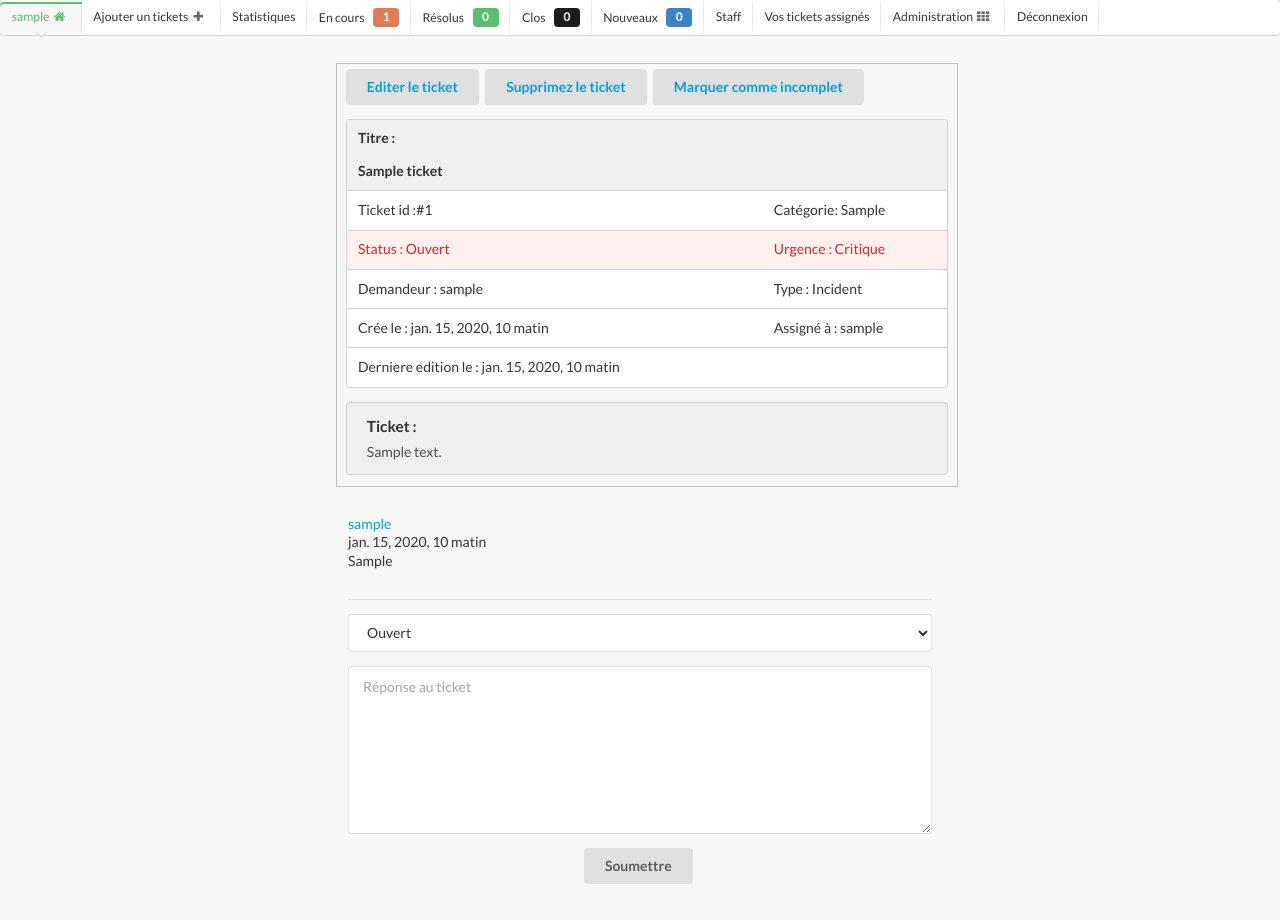
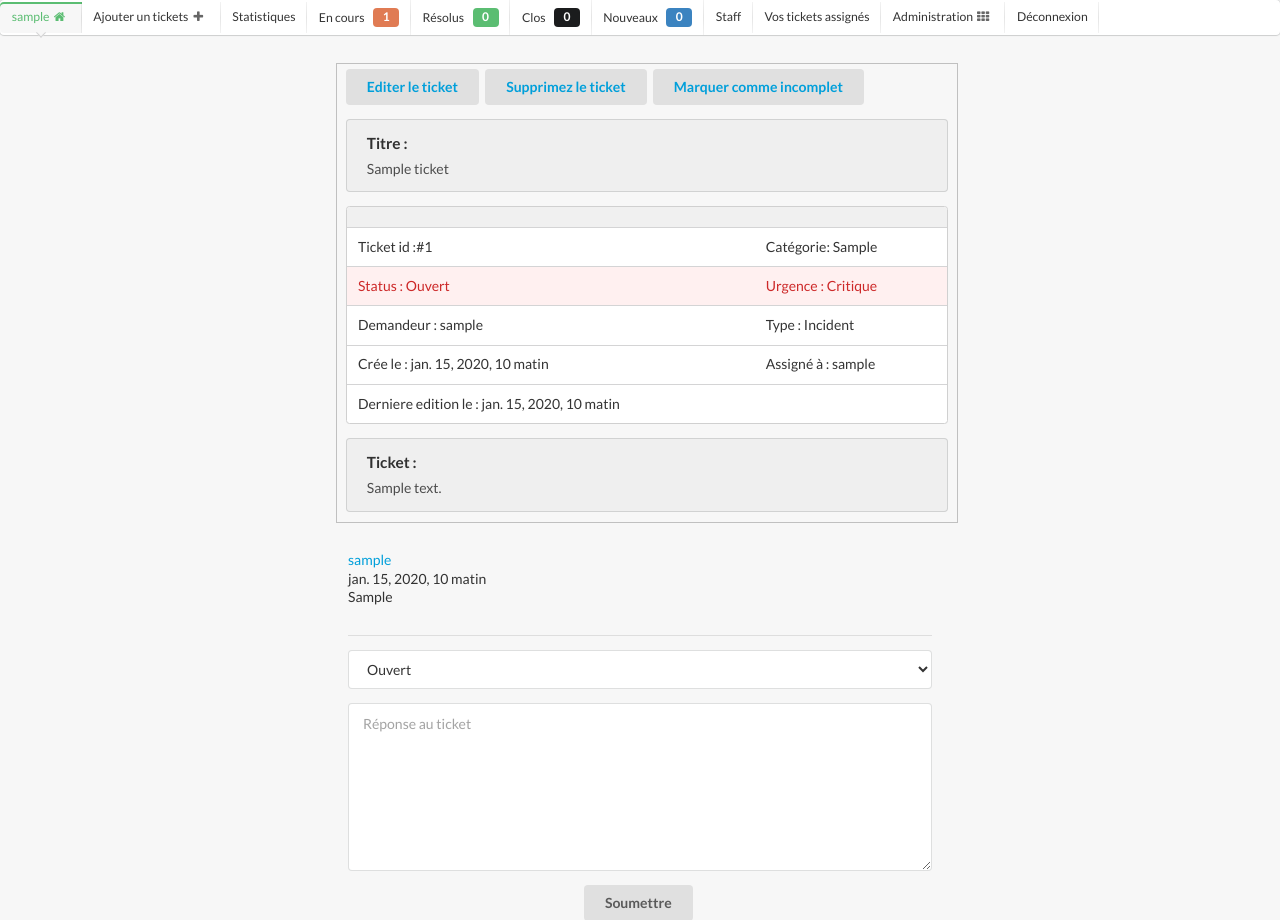
Before and after one commit to Houtmann/Aidez-moi, a Django app: a page that uses ticket/templates/ticket.html in a window 1280 px wide. Shown: the top 920 px of the page. Before the commit the page ends 884 px from the top, so only its background shows below. Run offline with Django 3.2, Linux system fonts and the light colour scheme; a user stored in the database is signed in; tables that the repository leaves empty hold one stand-in row (values such as "Sample post"); parts of the project's set-up code (start-up, migrations or seed data) failed here and were passed over.

Commit message:
Truncate title and other when is too long, and limite title to 150 characters

```diff
--- a/ticket/models.py
+++ b/ticket/models.py
@@ -7,7 +7,7 @@ from django.contrib.auth.models import AbstractBaseUser
 
 class Tickets(models.Model):
 
-    title = models.TextField(verbose_name=_('Titre'),)
+    title = models.TextField(verbose_name=_('Titre'), max_length=150)
     content = models.TextField(verbose_name=_('Contenu'),)
     create_by = models.ForeignKey(User, verbose_name=_('Crée par'),)
     created = models.DateTimeField(verbose_name=_('Crée le'),)
--- a/ticket/templates/home.html
+++ b/ticket/templates/home.html
@@ -45,7 +45,7 @@
 
     </div>
     <div class="content"><i class="add icon"></i>
-        <a href="{% url "ticket.views.tickets.view_ticket" feed.id %}">#{{feed.id}} {{ feed.title }}</a>
+        <a href="{% url "ticket.views.tickets.view_ticket" feed.id %}">#{{feed.id}} {{ feed.title | truncatechars:75 }}</a>
       <div class="summary">
         <div class="user">
           {{ feed.create_by }}
--- a/ticket/templates/ticket.html
+++ b/ticket/templates/ticket.html
@@ -39,10 +39,18 @@
 
     {% endif %}
 
+
+<div class="ui message">
+      <div class="header" >
+        {% trans "Titre" %} :
+      </div>
+      <p style="width: 40em; word-wrap: break-word;">{{ tickets.title }}</p>
+    </div>
+
 <table class="ui table">
       <thead>
         <tr>
-          <th><p style="width: 20em; word-wrap: break-word;">{% trans "Titre" %} : <p></p>{{ tickets.title }}</p></th>
+          <th></th>
           <th></th>
 
         </tr>
--- a/ticket/views/tickets.py
+++ b/ticket/views/tickets.py
@@ -184,6 +184,7 @@ def ticket_edit(request, id):
 
 
 
+
 @login_required(login_url='login/')
 def view_ticket(request, id):
 
@@ -229,6 +230,7 @@ def view_ticket(request, id):
         ticket = StatusForm(instance=tickets)
 
     return render(request, 'ticket.html', locals())
+
 
 
 
```
